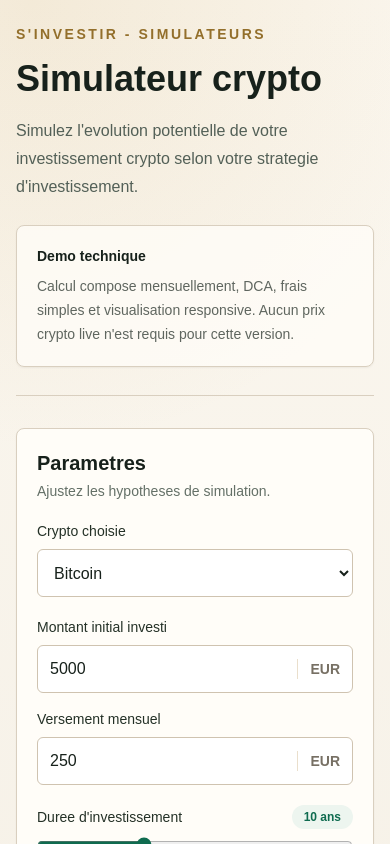
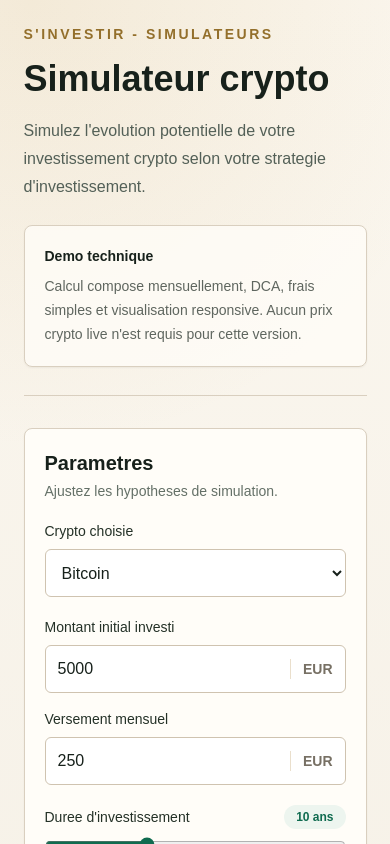
Before and after one commit to Wxcvbn12345-droid/investir, a Next.js app: page / in a window 390 px wide. Shown: the top 844 px of the page. Built offline with nearby package versions, Linux system fonts and the light colour scheme.

Commit message:
Tighten mobile responsive layout

```diff
--- a/src/app/globals.css
+++ b/src/app/globals.css
@@ -19,7 +19,10 @@
 
 html {
   min-width: 320px;
+  width: 100%;
+  max-width: 100%;
   background: var(--background);
+  overflow-x: hidden;
 }
 
 body {
@@ -29,12 +32,34 @@ body {
     linear-gradient(180deg, #fbf7ef 0%, #f4efe5 48%, #efe7d8 100%);
   color: var(--foreground);
   font-family: Arial, Helvetica, sans-serif;
+  overflow-x: hidden;
+}
+
+main,
+section,
+article,
+div,
+header,
+aside,
+form {
+  min-width: 0;
+}
+
+p,
+h1,
+h2,
+h3,
+span,
+dt,
+dd {
+  overflow-wrap: break-word;
 }
 
 button,
 input,
 select {
   font: inherit;
+  max-width: 100%;
 }
 
 input[type="number"] {
@@ -45,3 +70,11 @@ input[type="number"]::-webkit-inner-spin-button,
 input[type="number"]::-webkit-outer-spin-button {
   appearance: none;
 }
+
+@media (max-width: 520px) {
+  main {
+    width: 100%;
+    max-width: 375px;
+    margin-inline: auto;
+  }
+}
```
Also changed, not shown: 1 other file (tests, documents, lock files or other folders).
